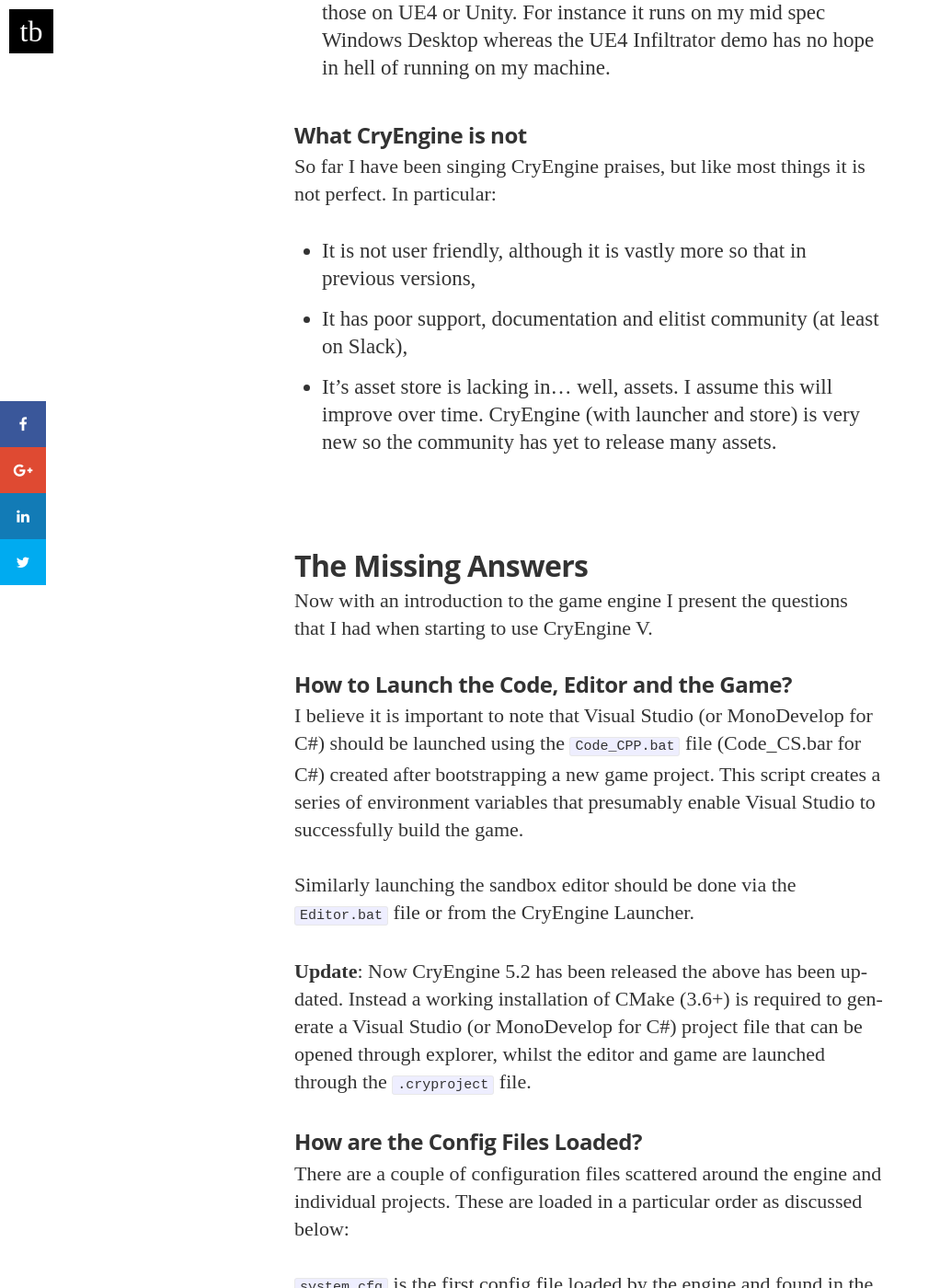
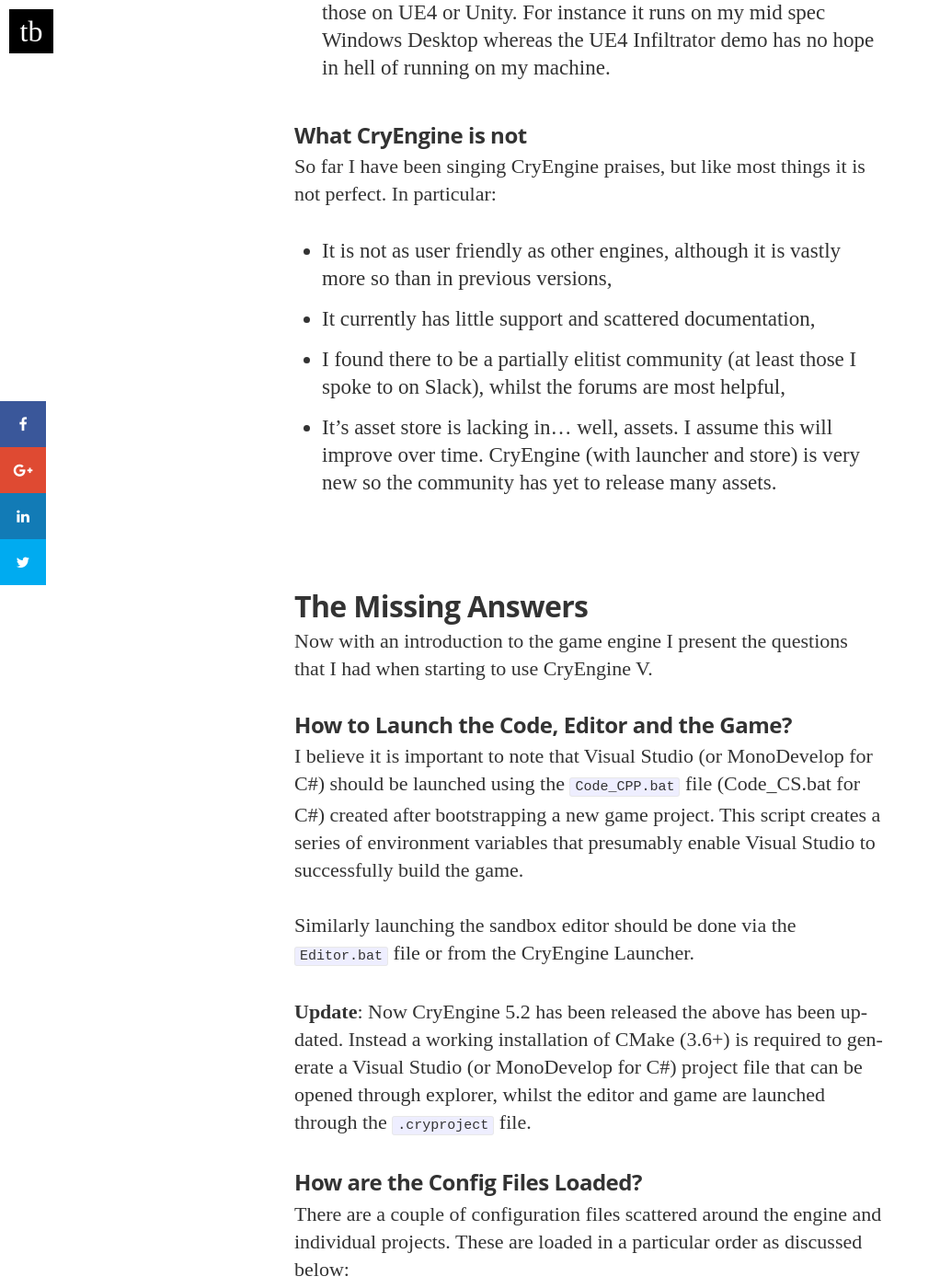
Before and after one commit to tomasbasham/tomasbasham.github.io, a Jekyll site: the page built from _posts/2016-10-26-starting-out-in-cryengine-v.md, in a window 1280 px wide and 1400 px high, scrolled down 1823 px. Shown: the whole window at 92% size, without its empty margins (0-1022 px from the left). Built offline with Jekyll 4.4.1, drawn with Linux system fonts in a browser that asks for light colours; nearby versions of some CDN libraries; some web fonts are replaced; comment, search, counter and statistics services are not loaded; some of the changed text lies outside the part shown.

Commit message:
Updates to CryEngine V post

```diff
--- a/_posts/2016-10-26-starting-out-in-cryengine-v.md
+++ b/_posts/2016-10-26-starting-out-in-cryengine-v.md
@@ -31,8 +31,9 @@
 
 So far I have been singing CryEngine praises, but like most things it is not perfect. In particular:
 
-- It is not user friendly, although it is vastly more so that in previous versions,
-- It has poor support, documentation and elitist community (at least on Slack),
+- It is not as user friendly as other engines, although it is vastly more so than in previous versions,
+- It currently has little support and scattered documentation,
+- I found there to be a partially elitist community (at least those I spoke to on Slack), whilst the forums are most helpful,
 - It's asset store is lacking in... well, assets. I assume this will improve over time. CryEngine (with launcher and store) is very new so the community has yet to release many assets.
 
 ## The Missing Answers
@@ -41,7 +42,7 @@
 
 ### How to Launch the Code, Editor and the Game?
 
-I believe it is important to note that Visual Studio (or MonoDevelop for C#) should be launched using the `Code_CPP.bat` file (Code_CS.bar for C#) created after bootstrapping a new game project. This script creates a series of environment variables that presumably enable Visual Studio to successfully build the game.
+I believe it is important to note that Visual Studio (or MonoDevelop for C#) should be launched using the `Code_CPP.bat` file (Code_CS.bat for C#) created after bootstrapping a new game project. This script creates a series of environment variables that presumably enable Visual Studio to successfully build the game.
 
 Similarly launching the sandbox editor should be done via the `Editor.bat` file or from the CryEngine Launcher.
 
@@ -59,6 +60,8 @@
 
 **Update**: Prior to version 5.2 `project.cfg` is the loaded last. This file seemed superflous to me as `game.cfg` would do the job. It would appear it has been removed.
 
+**Upadte**: Having updated to version 5.3 it appears that `system.cfg` has been removed so I was unable to continue using this file to host my audio middleware configurations. Instead I have moved it over to `game.cfg`. This has made a little more sense to me considering how the new plugin system is supposed to help separate engine logic from specific game code. Putting my configurations variables here keeps all my game specific values in one place.
+
 #### Available Configuration Variables
 
 The various configuration variables and console commands are documented on the CryEngine website and prefixed with the initials of it parent subcomponent of the engine. For example the `s_` prefix is for the sound engine subcomponent. A full list of the available configuration variables can be found [here](http://docs.cryengine.com/display/CRYAUTOGEN/Home).
@@ -71,6 +74,8 @@
 
 **Update**: In version 5.2 of the engine this feature seems to be broken since the project.cfg file was removed. I questioned this on the forums to only have it confirmed. Hopefully this will be fixed ASAP.
 
+**Update**: In version 5.3 `MakeAssets.bat` has been removed from the game templates. I can only assume it is now handled entirely within the [CMake system](http://docs.cryengine.com/display/CEPROG/CMake).
+
 ### How to implement Wwise sound engine?
 
 When I start a project I like to setup and integrate all the other 3rd party software I intend to use first. So to begin I wanted to switch the audio middleware that the engine uses. By default this is SDL Mixer. In order for the engine to interact with different audio middleware it implements an Audio Translation Layer (ATL) which is an abstraction interface between CryEngine and other audio middlewares i.e. Wwise.
@@ -81,6 +86,8 @@
     s_AudioImplName CryAudioImplWwise  <-- Switch to the Wwise audio middleware. Other options include CryAudioImplFmod (for fmod studio) and CryAudioImplSDLMixer (for sdl mixer).
 
 I also set these in my `system.cfg` file as mentioned earlier. Now every time I create a new project, or launch a current project the correct audio middleware is selected.
+
+**Update**: As of version 5.3 I have transitioned this configuration to `game.cfg` as `system.cfg` has been removed (at least according to my editor log file which is unable to find it).
 
 ## The Unanswered Questions
 
```
